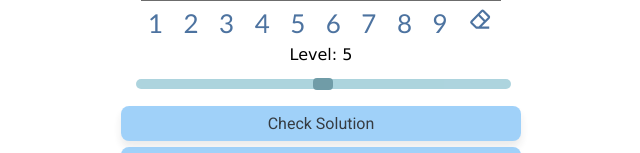
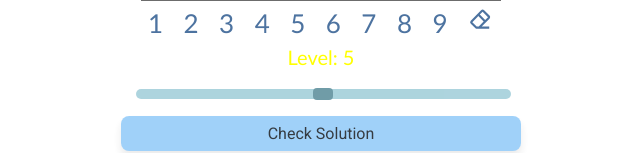
Before and after one commit to gzsig/react-sudoku, a React (Create React App) app: page / in a window 1280 px wide. Shown: the part 440-593 px from the top of the page, without its empty margins (319-959 px from the left). Built offline with nearby package versions, Linux system fonts and the light colour scheme.

Commit message:
Changing 'check solution' messages

```diff
--- a/package.json
+++ b/package.json
@@ -3,6 +3,8 @@
   "version": "0.1.0",
   "private": true,
   "dependencies": {
+    "@material-ui/core": "^4.11.2",
+    "@material-ui/lab": "^4.0.0-alpha.57",
     "@testing-library/jest-dom": "^5.11.4",
     "@testing-library/react": "^11.1.0",
     "@testing-library/user-event": "^12.1.10",
--- a/src/components/display/Button/Button.jsx
+++ b/src/components/display/Button/Button.jsx
@@ -3,7 +3,7 @@ import * as S from './button_style'
 
 const Button = (props) => {
     return (
-        <S.ButtonContainer onClick={props.onClick} name={props.name}>
+        <S.ButtonContainer onClick={props.onClick} name={props.name} color={props.color}>
             {props.name}
         </S.ButtonContainer>
     )
--- a/src/components/display/Button/button_style.js
+++ b/src/components/display/Button/button_style.js
@@ -3,7 +3,7 @@ import styled from 'styled-components'
 const ButtonContainer = styled('button')`
     font-family: 'Roboto';
     font-size: 16px;
-    background-color: #90caf9;
+    background-color: ${props => props.color || '#90caf9'};
     opacity: 0.85;
     height: min-content;
     width: 80%;
@@ -17,8 +17,9 @@ const ButtonContainer = styled('button')`
     box-shadow: 0px 6px 10px rgba(0, 0, 0, 0.1);
     transition: all 0.3s ease 0s;
 
+
     &:hover {
-        background-color: #2C99F2;
+        background-color: ${props => props.color !== '#90caf9' ? props.color : '#2C99F2' } ;
         box-shadow: 0px 15px 20px rgba(44, 153, 242, 0.2);
         color: #fff;
 
--- a/src/components/logic/Sudoku/Sudoku.jsx
+++ b/src/components/logic/Sudoku/Sudoku.jsx
@@ -2,7 +2,6 @@ import React from 'react';
 import { Button } from '../../display'
 import { Slider } from '../../display'
 import { Numbers } from '../../display'
-import { BiCheck } from 'react-icons/bi'
 
 // Sudoku uses numbers 1-9
 const SIZE = 9;
@@ -166,7 +165,10 @@ class Sudoku extends React.Component {
       puzzle: [],
       solution: [],
       solutionJSON: '',
-      lastInput: undefined
+      lastInput: undefined,
+      solved: false,
+      buttonColor: '#90caf9',
+      checkSolutionButtonText: 'Check Solution'
     };
   }
 
@@ -181,10 +183,6 @@ class Sudoku extends React.Component {
 
         this.setState(state => ({ lastInput: e.target }))
 
-        // if (lastInput)
-        //   lastInput.className = "";
-        // lastInput = e.target;
-        // lastInput.className = "sel";
       }
     };
   }
@@ -199,6 +197,7 @@ class Sudoku extends React.Component {
     if (this.state.lastInput === undefined) return
 
     if (!this.state.lastInput.readOnly) {
+      // eslint-disable-next-line
       this.state.lastInput.value = target.value
 
       let { x, y, } = this.state.lastInput.dataset;
@@ -241,10 +240,17 @@ class Sudoku extends React.Component {
     console.log(target)
     const { attempt, solutionJSON } = this.state;
     if (JSON.stringify(attempt) === solutionJSON) {
-      alert('Solved!');
+      this.setState({buttonColor: 'green', checkSolutionButtonText: 'Solved!'})
+
+      // alert('Solved!');
+
 
     } else {
-      alert('Not solved.');
+      this.setState({buttonColor: 'red', checkSolutionButtonText: 'Incorrect'})
+      // alert('Not solved.');
+      setTimeout( () => {
+        this.setState({buttonColor: '#90caf9', checkSolutionButtonText: 'Check Solution'})
+      }, 1500)
 
     }
   };
@@ -267,6 +273,8 @@ class Sudoku extends React.Component {
         puzzle,
         solution,
         solutionJSON: JSON.stringify(solution),
+        buttonColor: '#90caf9',
+        checkSolutionButtonText: 'Check Solution'
       };
     });
   };
@@ -278,6 +286,31 @@ class Sudoku extends React.Component {
       difficulty: Number(target.value),
     }));
   };
+
+  setLevelName = (difficulty) => {
+    let label = document.getElementById('level')
+    if (!label) return
+    let color = ""
+    difficulty *= 10
+    console.log(label)
+    if (difficulty >= 5) {
+      color = "rgb(255, " + (((11 - difficulty) * 41) + 9) + ", 0)"
+    } else {
+      color = "rgb(" + (((difficulty) * 41) + 9) + ", 255, 0)"
+    }
+    label.style.color = color
+    switch (difficulty) {
+
+      case 0:
+        label.style.color = '#00ff00'
+        return "lazy"
+
+      case 10:
+        return "creator"
+      default:
+        return difficulty
+    }
+  }
 
   render() {
     const { attempt, difficulty, puzzle } = this.state;
@@ -312,8 +345,8 @@ class Sudoku extends React.Component {
 
           <Numbers onClick={this.setValue} />
 
-          <label>
-            Level: {difficulty * 10}
+          <label id='level'>
+            Level: {this.setLevelName(difficulty)}
             <Slider
               type="range"
               min={0}
@@ -324,7 +357,7 @@ class Sudoku extends React.Component {
             ></Slider>
           </label>
           <div className="buttons_container">
-            <Button onClick={this.checkSolution} name='Check Solution' />
+            <Button onClick={this.checkSolution} name={this.state.checkSolutionButtonText} color={this.state.buttonColor} />
             <Button onClick={this.newPuzzle} name={'New Puzzle'} />
             <Button onClick={this.clearPuzzle} name={'Clear Puzzle'} />
           </div>
--- a/src/index.css
+++ b/src/index.css
@@ -4,16 +4,26 @@
 
 body {
   margin: 0;
-  font-family: -apple-system, BlinkMacSystemFont, "Segoe UI", "Roboto", "Oxygen",
-    "Ubuntu", "Cantarell", "Fira Sans", "Droid Sans", "Helvetica Neue",
-    sans-serif;
+  font-family: -apple-system, BlinkMacSystemFont, "Segoe UI", "Roboto", "Oxygen", "Ubuntu", "Cantarell", "Fira Sans", "Droid Sans", "Helvetica Neue", sans-serif;
   -webkit-font-smoothing: antialiased;
   -moz-osx-font-smoothing: grayscale;
+  -webkit-touch-callout: none;
+  /* iOS Safari */
+  -webkit-user-select: none;
+  /* Safari */
+  -khtml-user-select: none;
+  /* Konqueror HTML */
+  -moz-user-select: none;
+  /* Old versions of Firefox */
+  -ms-user-select: none;
+  /* Internet Explorer/Edge */
+  user-select: none;
+  /* Non-prefixed version, currently
+                                supported by Chrome, Edge, Opera and Firefox */
 }
 
 code {
-  font-family: source-code-pro, Menlo, Monaco, Consolas, "Courier New",
-    monospace;
+  font-family: source-code-pro, Menlo, Monaco, Consolas, "Courier New", monospace;
 }
 
 body {
@@ -21,6 +31,7 @@ body {
 }
 
 /* Sudoku */
+
 table {
   border: 3px solid #6c6c6c;
   border-collapse: collapse;
@@ -32,7 +43,7 @@ td {
   border: 1px solid #ccc;
 }
 
-td > input {
+td>input {
   background: none;
   background-color: transparent;
   border: 0 none transparent;
@@ -56,7 +67,7 @@ table input:not([readonly]) {
   color: #4d73a0;
 }
 
-tr:nth-child(3n):not(:last-child) > td {
+tr:nth-child(3n):not(:last-child)>td {
   border-bottom: 3px solid #6c6c6c;
 }
 
@@ -72,6 +83,11 @@ td:nth-child(3n):not(:last-child) {
   text-align: center;
 }
 
+label {
+  font-family: 'Gill Sans', 'Gill Sans MT', Calibri, 'Trebuchet MS', sans-serif;
+  font-size: 20px;
+}
+
 /* DARK THEME */
 
 body[data-theme=dark] table {
@@ -83,7 +99,7 @@ body[data-theme=dark] td {
   border-color: #6c6c6c;
 }
 
-body[data-theme=dark] tr:nth-child(3n):not(:last-child) > td {
+body[data-theme=dark] tr:nth-child(3n):not(:last-child)>td {
   border-bottom: 3px solid #939393;
 }
 
@@ -92,6 +108,7 @@ body[data-theme=dark] td:nth-child(3n):not(:last-child) {
 }
 
 /* difficulty */
+
 /* label input {
   width: 50px;
 } */
```
Also changed, not shown: 2 other files (tests, documents, lock files or other folders).
